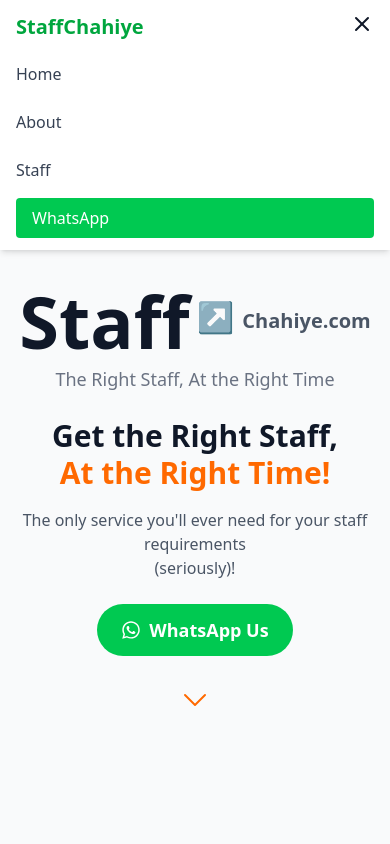
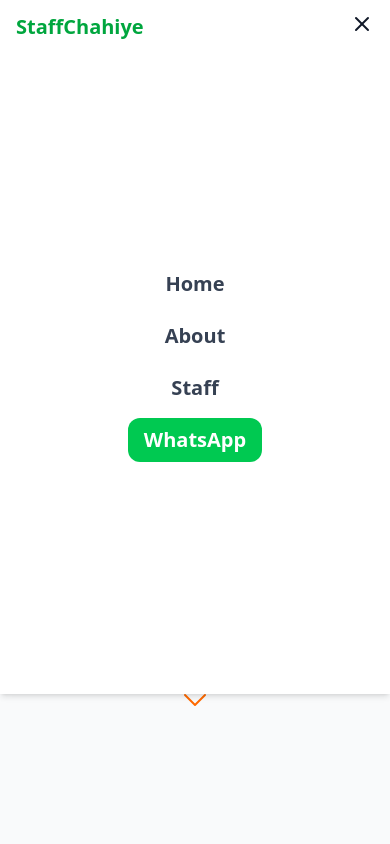
Before and after one commit to itsaimsd/RS_SERVICES, a React (Vite) app: page / in a window 390 px wide. Both pictures are taken after a click on the button 362 px from the left and 24 px from the top of the page. Shown: the top 844 px of the page. Built offline with nearby package versions, Linux system fonts and the light colour scheme.

Commit message:
fixing navbar

```diff
--- a/src/Component/Navbar/navbar.jsx
+++ b/src/Component/Navbar/navbar.jsx
@@ -42,7 +42,7 @@ const Navbar = () => {
 
       {/* Mobile Menu */}
       {isOpen && (
-        <div className="md:hidden mt-3 space-y-2">
+        <div className="md:hidden mt-3 space-y-2 items-center text-center mt-55 font-bold text-xl">
           <a
             href="#home"
             className={linkClass}
@@ -64,15 +64,17 @@ const Navbar = () => {
           >
             Staff
           </a>
+          <div className="flex justify-center">
             <a
               href="https://wa.me/7739002652"
               target="_blank"
               rel="noopener noreferrer"
-            className="block bg-green-500 text-white px-4 py-2 rounded hover:bg-green-600 transition"
+              className="bg-green-500 text-white px-4 py-2 rounded-xl hover:bg-green-600 transition text-center mb-55"
               onClick={() => setIsOpen(false)}
             >
               WhatsApp
             </a>
+          </div>
         </div>
       )}
     </nav>
```
Lines whose indentation alone changed are shown as unchanged.
